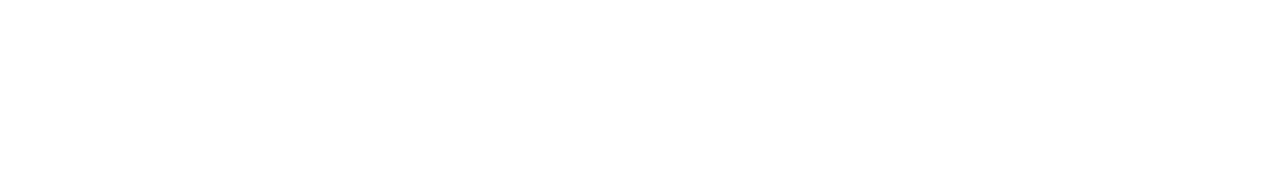
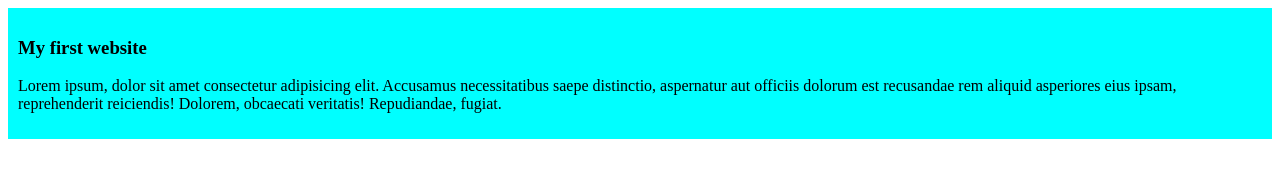
Before and after one commit to Samiurrahman077/My-first-github-repo, a plain HTML site: page index.html in a window 1280 px wide. Drawn offline with Linux system fonts and the light colour scheme.

Commit message:
added the firstblog

```diff
--- a/index.html
+++ b/index.html
@@ -4,8 +4,14 @@
     <meta charset="UTF-8">
     <meta name="viewport" content="width=device-width, initial-scale=1.0">
     <title>My first ever github repo</title>
+    <link rel="stylesheet" href="style.html/blog.css">
 </head>
 <body>
+    <div>
+        <h3>
+            My first website</h3>
+            <p>Lorem ipsum, dolor sit amet consectetur adipisicing elit. Accusamus necessitatibus saepe distinctio, aspernatur aut officiis dolorum est recusandae rem aliquid asperiores eius ipsam, reprehenderit reiciendis! Dolorem, obcaecati veritatis! Repudiandae, fugiat.</p>
+    </div>
 
 </body>
 </html>
--- /dev/null
+++ b/style.html/blog.css
@@ -0,0 +1,4 @@
+div{
+    background-color: aqua;
+    padding: 10px;margin: auto;
+}
```
